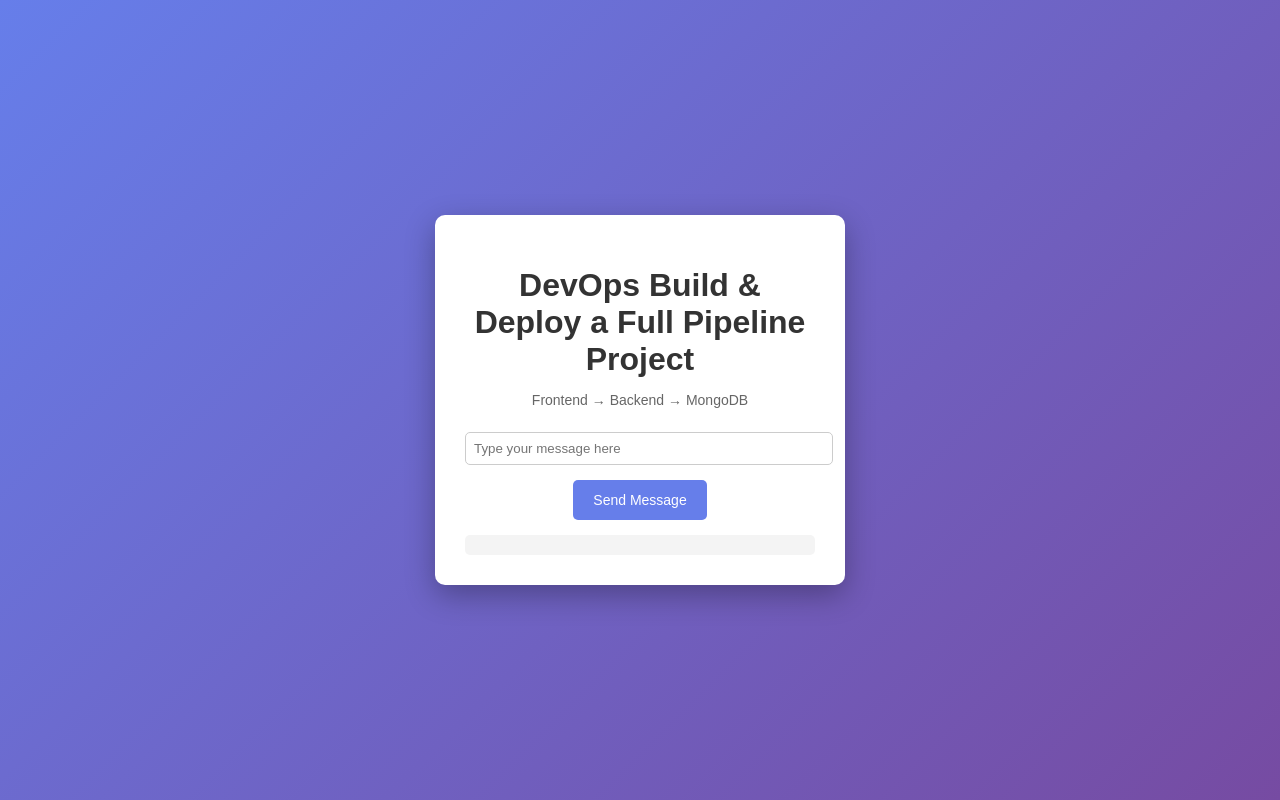
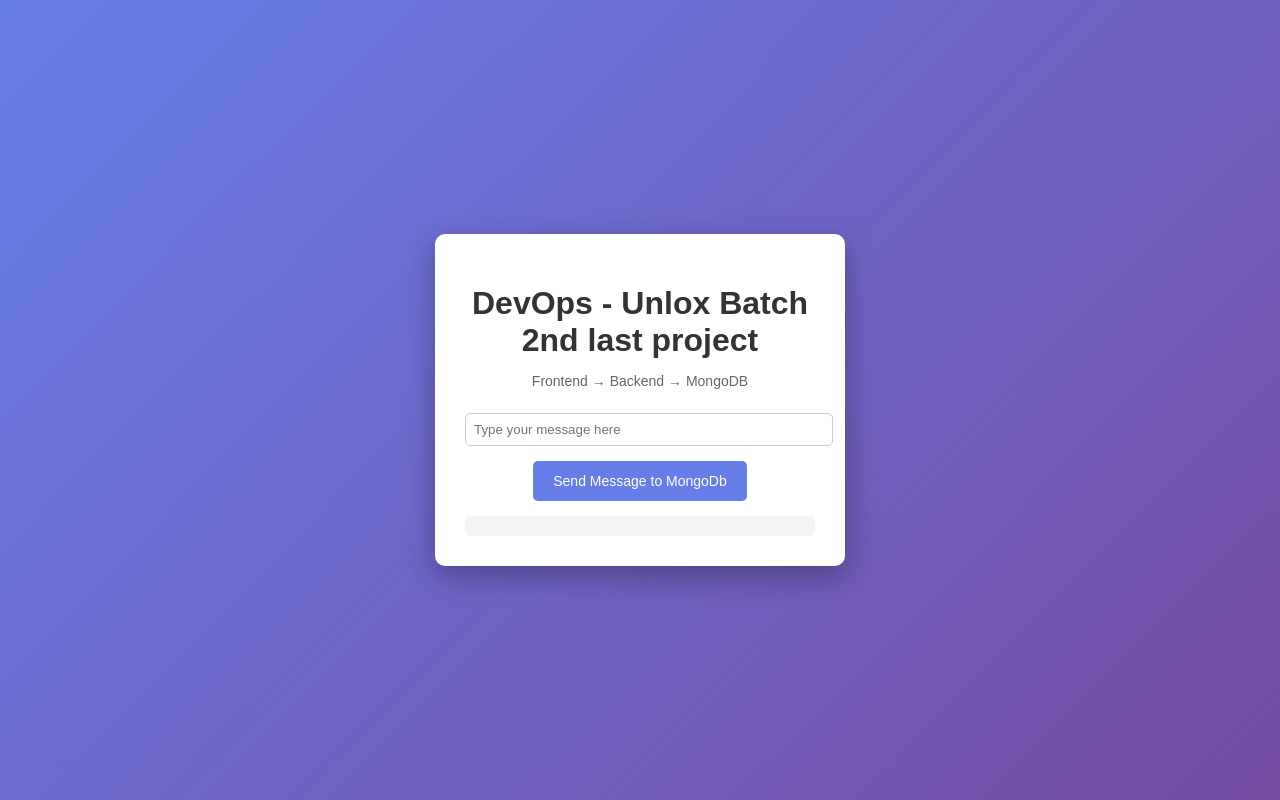
Before and after one commit to ybaba8822/Unlox-2nd-last-project, a plain HTML site: page frontend/index.html in a window 1280 px wide. Drawn offline with Linux system fonts and the light colour scheme.

Commit message:
new release

```diff
--- a/frontend/index.html
+++ b/frontend/index.html
@@ -57,12 +57,12 @@
 </head>
 <body>
   <div class="card">
-    <h1>DevOps Build & Deploy a Full Pipeline Project  </h1>
+    <h1>DevOps - Unlox Batch 2nd last project  </h1>
     <p>Frontend → Backend → MongoDB</p>
 
     <input type="text" id="messageInput" placeholder="Type your message here" />
 
-    <button onclick="sendData()">Send Message</button>
+    <button onclick="sendData()">Send Message to MongoDb </button>
 
     <div id="result" class="result"></div>
   </div>
```
